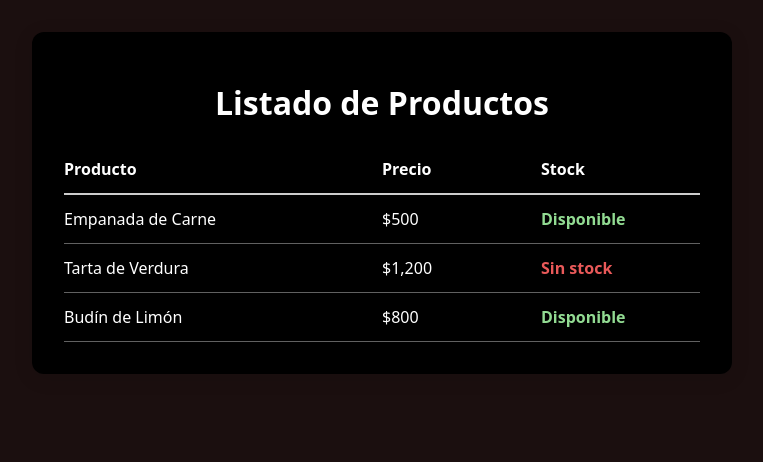
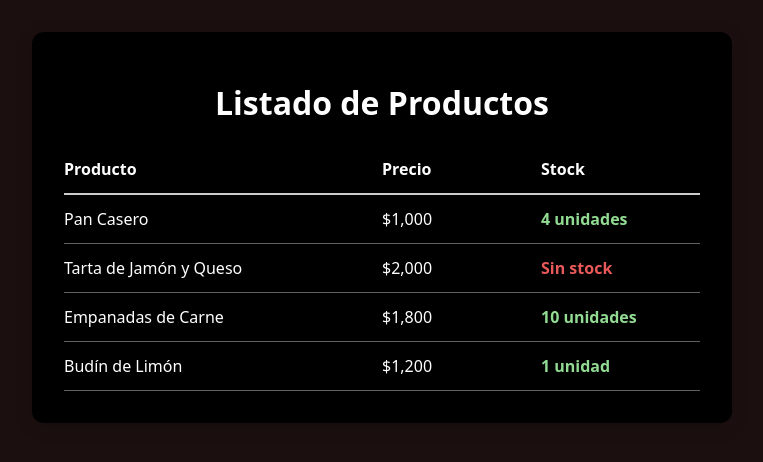
Before and after one commit to PalionEstudio/galis-system, a React (Vite) app: page / in a window 1280 px wide. Shown: the top 462 px of the page, without its empty margins (258-1021 px from the left). Built offline with nearby package versions, Linux system fonts and the light colour scheme.

Commit message:
Mostrar cantidad exacta de stock y actualizar datos en productos.js

```diff
--- a/src/components/Producto.jsx
+++ b/src/components/Producto.jsx
@@ -5,9 +5,10 @@ function Producto({ nombre, precio, stock }) {
     <div className="producto-fila">
       <span className="col-nombre">{nombre}</span>
       <span className="col-precio">${precio.toLocaleString()}</span>
-      <span className={`col-stock ${stock > 0 ? 'disponible' : 'sin-stock'}`}>
-        {stock > 0 ? 'Disponible' : 'Sin stock'}
-      </span>
+     <span className={stock > 0 ? 'disponible' : 'sin-stock'}>
+  {stock > 0 ? `${stock} unidad${stock > 1 ? 'es' : ''}` : 'Sin stock'}
+</span>
+
     </div>
   );
 }
--- a/src/data/productos.js
+++ b/src/data/productos.js
@@ -1,7 +1,8 @@
 const productos = [
-  { nombre: "Empanada de Carne", precio: 500, stock: true },
-  { nombre: "Tarta de Verdura", precio: 1200, stock: false },
-  { nombre: "Budín de Limón", precio: 800, stock: true },
+  { nombre: "Pan Casero", precio: 1000, stock: 4 },
+  { nombre: "Tarta de Jamón y Queso", precio: 2000, stock: 0 },
+  { nombre: "Empanadas de Carne", precio: 1800, stock: 10 },
+  { nombre: "Budín de Limón", precio: 1200, stock: 1 },
 ];
 
 export default productos;
```
